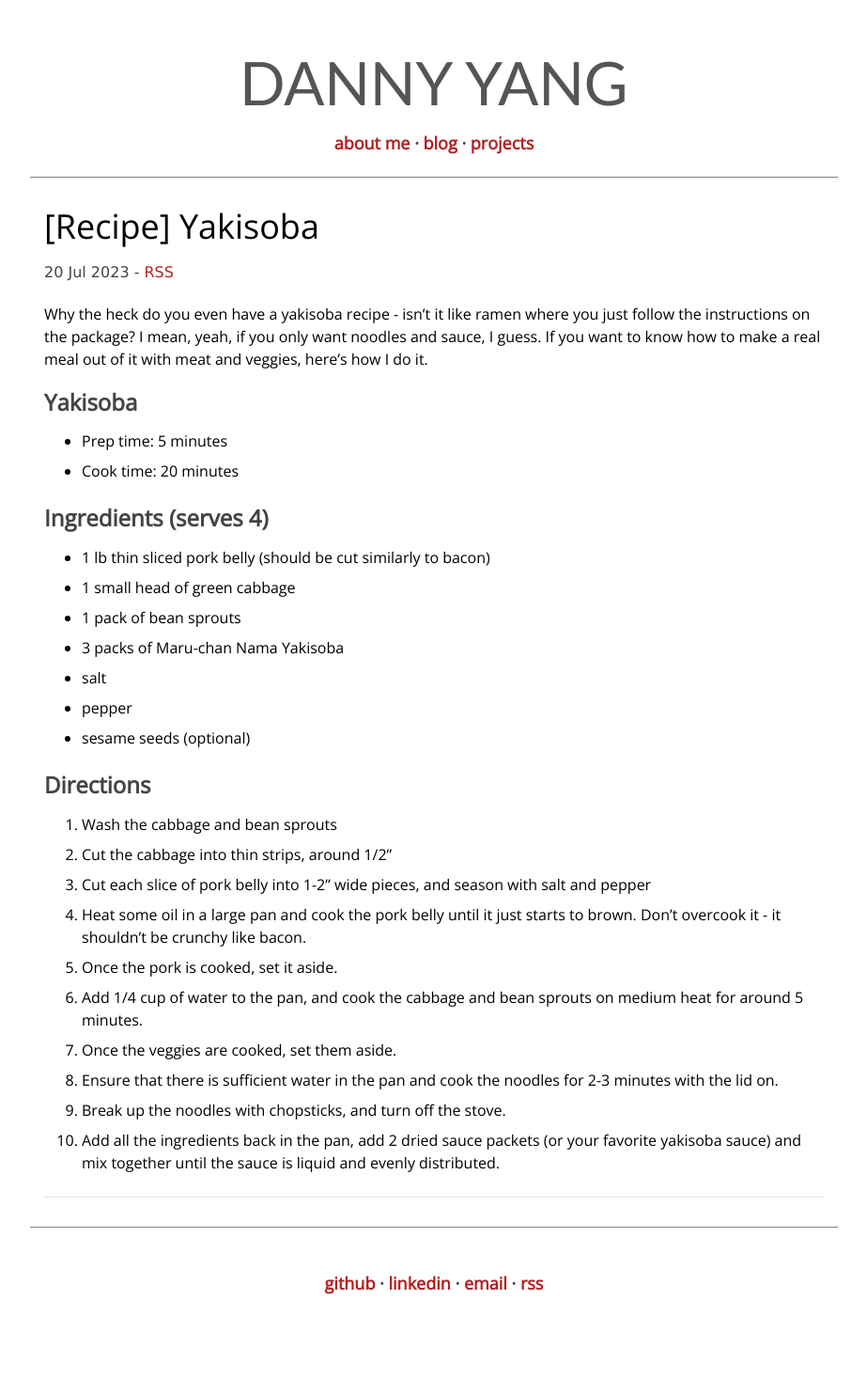
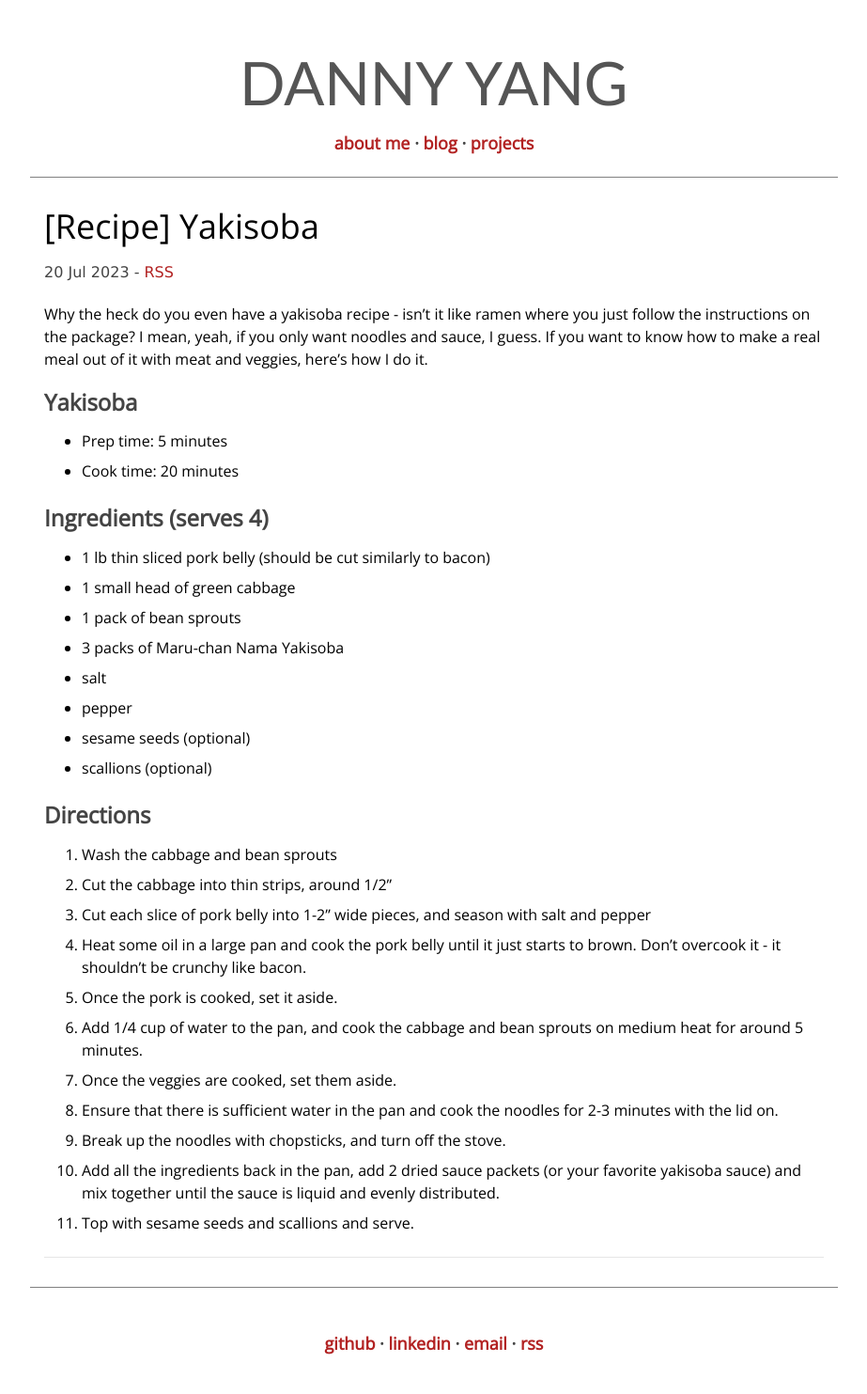
Before and after one commit to yangdanny97/yangdanny97.github.io, a Jekyll site: the page built from _posts/2023-07-20-yakisoba.md, in a window 1280 px wide. Shown: the whole page at 94% size, without its empty margins (178-1101 px from the left). Built offline with Jekyll 4.4.1, drawn with Linux system fonts in a browser that asks for light colours; comment, search, counter and statistics services are not loaded; before the commit the page ends 1419 px from its top, so only the background shows below that.

Commit message:
add last step

```diff
--- a/_posts/2023-07-20-yakisoba.md
+++ b/_posts/2023-07-20-yakisoba.md
@@ -22,6 +22,7 @@ Why the heck do you even have a yakisoba recipe - isn't it like ramen where you
 - salt
 - pepper
 - sesame seeds (optional)
+- scallions (optional)
 
 ### Directions
 1. Wash the cabbage and bean sprouts
@@ -34,3 +35,4 @@ Why the heck do you even have a yakisoba recipe - isn't it like ramen where you
 8. Ensure that there is sufficient water in the pan and cook the noodles for 2-3 minutes with the lid on.
 9. Break up the noodles with chopsticks, and turn off the stove.
 10. Add all the ingredients back in the pan, add 2 dried sauce packets (or your favorite yakisoba sauce) and mix together until the sauce is liquid and evenly distributed.
+11. Top with sesame seeds and scallions and serve.
```
